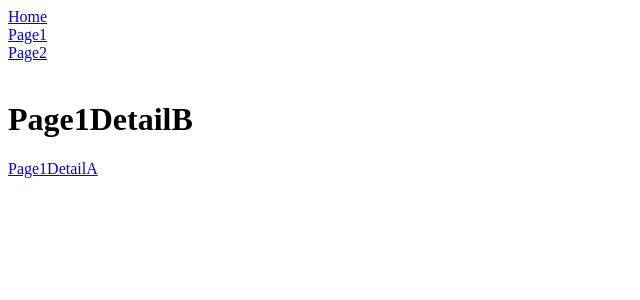
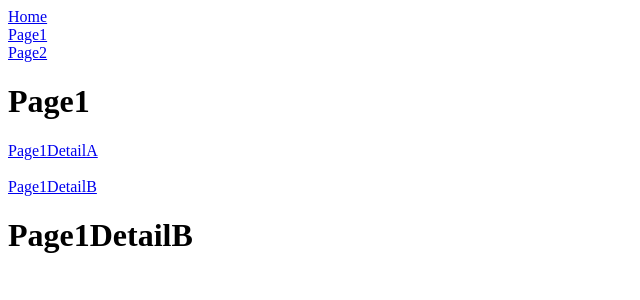
Before and after one commit to haru-oss/jakee-next, a React (Create React App) app in the folder next/: page /page1/detailB in a window 1280 px wide. Shown: the top 300 px of the page, without its empty margins (0-640 px from the left). Built offline with nearby package versions, Linux system fonts and the light colour scheme.

Commit message:
このパターンはページ１配下にそれぞれのdetailをレンダリングするルーティング設定となっている。

```diff
--- a/next/src/App.jsx
+++ b/next/src/App.jsx
@@ -28,10 +28,10 @@ export const App=()=> {
                   <Routes>
                       <Route path="/" element={<Home />} />
 
-                      <Route path="page1" element={<Page1 />}/>
-                      <Route path="page1/detailA" element={<Page1DetailA />}/>
-                      <Route path="page1/detailB" element={<Page1DetailB />} />
-                      {/* </Route> */}
+                      <Route path="page1" element={<Page1 />}>
+                          <Route path="detailA" element={<Page1DetailA />}/>
+                          <Route path="detailB" element={<Page1DetailB />} />
+                      </Route>
 
                       <Route path="page2" element={<Page2 />} />
                   </Routes>
--- a/next/src/Page1.jsx
+++ b/next/src/Page1.jsx
@@ -6,16 +6,16 @@ export const Page1 = () => {
 
           <div>
               <h1>Page1</h1>
-              <Link to={"DetailA"}>Page1DetailA</Link>
+              <Link to={"detailA"}>Page1DetailA</Link>
               <br />
               <br />
-              <Link to={"DetailB"}>Page1DetailB</Link>
-              {/* <Outlet/> */}
+              <Link to={"detailB"}>Page1DetailB</Link>
+              <Outlet/>
           </div>
 
 
 
-    )
+)
 
 
 };
--- a/next/src/Page1DetailA.jsx
+++ b/next/src/Page1DetailA.jsx
@@ -1,4 +1,4 @@
-import {Link,Outlet} from "react-router-dom"
+// import {Link,Outlet} from "react-router-dom"
 
 export const Page1DetailA = () => {
     return(
--- a/next/src/Page1DetailB.jsx
+++ b/next/src/Page1DetailB.jsx
@@ -1,14 +1,13 @@
-import {Link,Outlet} from "react-router-dom"
+// import {Link} from "react-router-dom"
 
 export const Page1DetailB= () => {
     return(
 
 
         <div>
-              <br />
 
             <h1>Page1DetailB</h1>
-            <Link to={"DetailA"}>Page1DetailA</Link>
+            {/* <Link to={"detailA"}>Page1DetailA</Link> */}
         </div>
     )
 };
```
